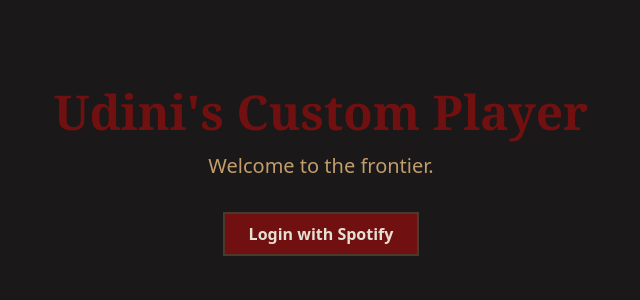
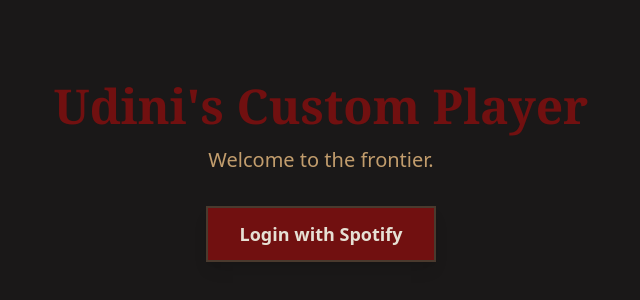
Before and after one commit to udini16/spotify-custom-player, a React (Vite) app in the folder spotify-clone-frontend/: page / in a window 1280 px wide. Shown: the part 228-528 px from the top of the page, without its empty margins (319-959 px from the left). Built offline with nearby package versions, Linux system fonts and the light colour scheme.

Commit message:
Added Spotify profile ID card and user playlists grid to React frontend

```diff
--- a/spotify-clone-frontend/src/App.jsx
+++ b/spotify-clone-frontend/src/App.jsx
@@ -1,14 +1,113 @@
+import { useEffect, useState } from "react";
+
 function App() {
+  const [token, setToken] = useState(null);
+  const [userProfile, setUserProfile] = useState(null);
+
+  // 1. Catch the token from the URL when we bounce back from Laravel
+  useEffect(() => {
+    const urlParams = new URLSearchParams(window.location.search);
+    const spotifyToken = urlParams.get("token");
+
+    if (spotifyToken) {
+      setToken(spotifyToken);
+      window.history.pushState({}, null, "/");
+    }
+  }, []);
+
+  // 2. NEW: Use the token to fetch your actual Spotify profile data
+  useEffect(() => {
+    if (token) {
+      fetch("https://api.spotify.com/v1/me", {
+        headers: {
+          Authorization: `Bearer ${token}`,
+        },
+      })
+        .then((response) => response.json())
+        .then((data) => {
+          console.log("Spotify Data:", data); // Check your browser console to see the raw data!
+          setUserProfile(data);
+        })
+        .catch((error) => console.error("Error fetching profile:", error));
+    }
+  }, [token]);
+
+  const handleLogin = () => {
+    window.location.href = "http://127.0.0.1:8000/auth/spotify";
+  };
+
   return (
     <div className="flex flex-col items-center justify-center min-h-screen">
-      <h1 className="text-5xl font-bold mb-4">Udini's Custom Player</h1>
-      <p className="text-xl text-rdr-highlight mb-8">
-        Welcome to the frontier.
-      </p>
+      <h1 className="text-5xl font-bold mb-4 text-center">
+        Udini's Custom Player
+      </h1>
 
-      <button className="px-6 py-2 bg-rdr-red text-rdr-paper font-bold border-2 border-rdr-brown hover:bg-rdr-brown transition duration-300">
-        Login with Spotify
-      </button>
+      {token ? (
+        <div className="text-center flex flex-col items-center mt-4">
+          <p className="text-2xl text-rdr-highlight mb-8">
+            You have successfully crossed the frontier.
+          </p>
+
+          {/* NEW: Render your Spotify Profile ID Card */}
+          {userProfile ? (
+            <div className="p-8 border-2 border-rdr-brown bg-[#1a1818]/80 rounded-sm flex flex-col items-center shadow-2xl max-w-sm w-full relative overflow-hidden">
+              {/* Subtle background glow */}
+              <div className="absolute top-0 w-full h-2 bg-rdr-red/50"></div>
+
+              {userProfile.images && userProfile.images.length > 0 ? (
+                <img
+                  src={userProfile.images[0].url}
+                  alt="Profile"
+                  className="w-32 h-32 rounded-full border-4 border-rdr-highlight mb-4 shadow-lg object-cover"
+                />
+              ) : (
+                <div className="w-32 h-32 rounded-full border-4 border-rdr-highlight mb-4 bg-rdr-brown flex items-center justify-center">
+                  <span className="text-rdr-paper font-bold">No Image</span>
+                </div>
+              )}
+
+              <h2 className="text-3xl font-bold text-rdr-paper mb-2">
+                {userProfile.display_name}
+              </h2>
+
+              <div className="flex gap-4 mt-2">
+                <div className="text-center">
+                  <p className="text-rdr-highlight text-sm uppercase tracking-widest">
+                    Followers
+                  </p>
+                  <p className="text-xl font-bold text-rdr-paper">
+                    {userProfile.followers?.total}
+                  </p>
+                </div>
+                <div className="text-center border-l border-rdr-brown pl-4">
+                  <p className="text-rdr-highlight text-sm uppercase tracking-widest">
+                    Plan
+                  </p>
+                  <p className="text-xl font-bold text-rdr-paper capitalize">
+                    {userProfile.product}
+                  </p>
+                </div>
+              </div>
+            </div>
+          ) : (
+            <p className="text-rdr-paper opacity-75 animate-pulse text-lg">
+              Fetching your credentials from Spotify...
+            </p>
+          )}
+        </div>
+      ) : (
+        <>
+          <p className="text-xl text-rdr-highlight mb-8">
+            Welcome to the frontier.
+          </p>
+          <button
+            onClick={handleLogin}
+            className="px-8 py-3 text-lg bg-rdr-red text-rdr-paper font-bold border-2 border-rdr-brown hover:bg-rdr-brown hover:scale-105 transition-all duration-300 cursor-pointer shadow-lg"
+          >
+            Login with Spotify
+          </button>
+        </>
+      )}
     </div>
   );
 }
```
Also changed, not shown: 1 other file (tests, documents, lock files or other folders).
